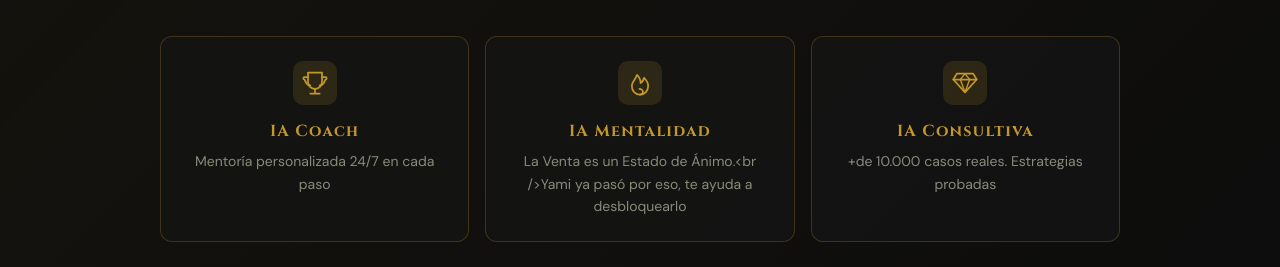
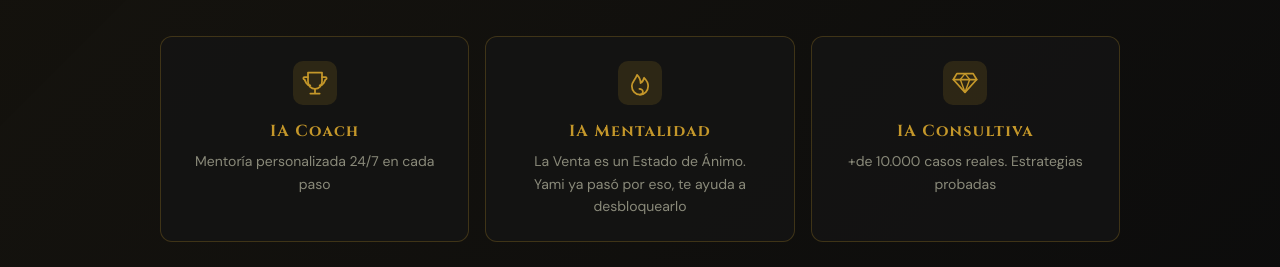
Before and after one commit to andrealorenaperez14-crypto/Comunidad-Imparable, a Next.js app in the folder frontend/: page / in a window 1280 px wide. Shown: the part 2216-2483 px from the top of the page. Built offline with nearby package versions, Linux system fonts and the light colour scheme; no server answers.

Commit message:
fix: IA Mentalidad br literal → salto de línea real

```diff
--- a/frontend/src/app/page.tsx
+++ b/frontend/src/app/page.tsx
@@ -313,7 +313,7 @@ export default function HomePage() {
           }}>
             {[
               { icon: <CoachIcon />, name: 'IA Coach', desc: 'Mentoría personalizada 24/7 en cada paso' },
-              { icon: <MentalidadIcon />, name: 'IA Mentalidad', desc: 'La Venta es un Estado de Ánimo.<br />Yami ya pasó por eso, te ayuda a desbloquearlo' },
+              { icon: <MentalidadIcon />, name: 'IA Mentalidad', desc: 'La Venta es un Estado de Ánimo.\nYami ya pasó por eso, te ayuda a desbloquearlo' },
               { icon: <ConsultivaIcon />, name: 'IA Consultiva', desc: '+de 10.000 casos reales. Estrategias probadas' }
             ].map((a) => (
               <motion.div
@@ -349,7 +349,7 @@ export default function HomePage() {
                 }}>
                   {a.name}
                 </h3>
-                <p style={{ fontSize: 'clamp(0.75rem, 1.5vw, 0.875rem)', color: 'var(--color-text-muted)', lineHeight: 1.6 }}>
+                <p style={{ fontSize: 'clamp(0.75rem, 1.5vw, 0.875rem)', color: 'var(--color-text-muted)', lineHeight: 1.6, whiteSpace: 'pre-line' }}>
                   {a.desc}
                 </p>
               </motion.div>
```
